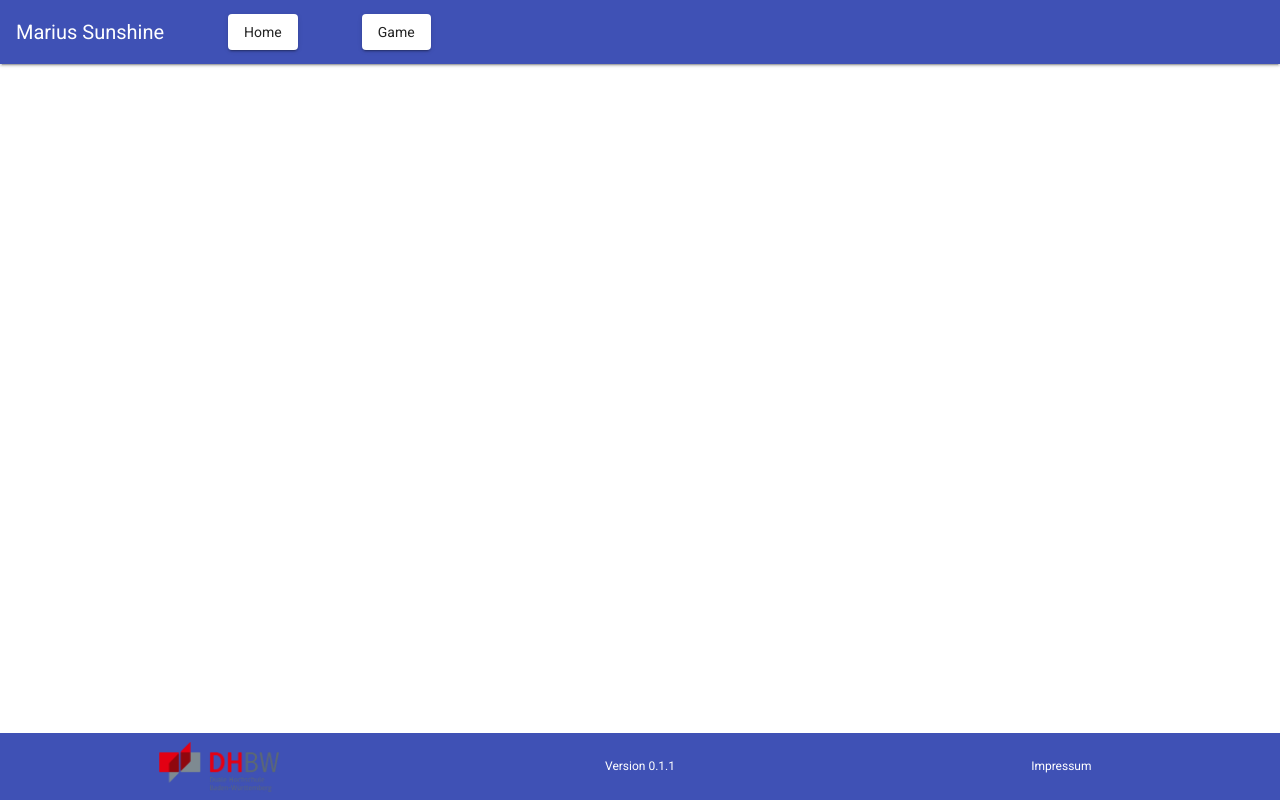
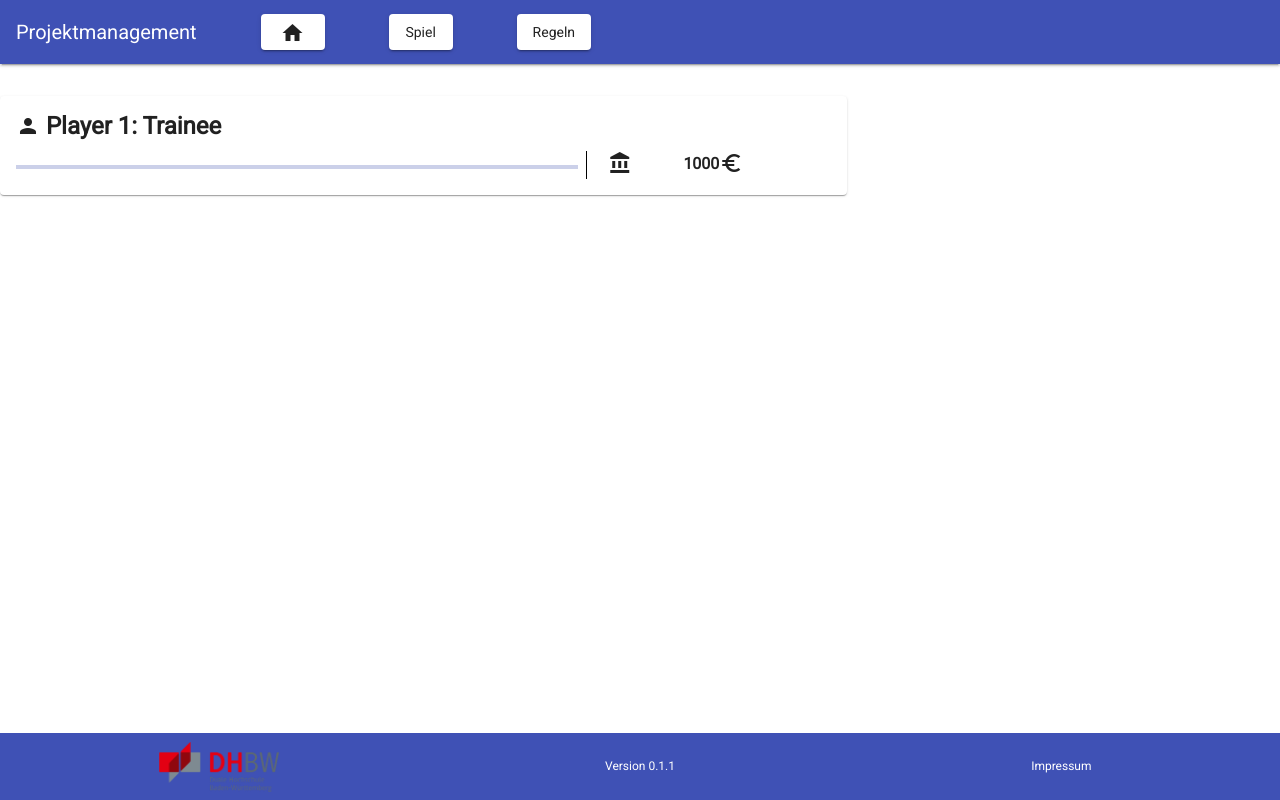
Before and after one commit to TINF17C/Project-Management-Game, an Angular app in the folder PMGame/: page /game in a window 1280 px wide. Built offline with nearby package versions, Linux system fonts and the light colour scheme.

Commit message:
Added the Card for the player view

```diff
--- a/PMGame/src/app/header/header.component.html
+++ b/PMGame/src/app/header/header.component.html
@@ -1,5 +1,6 @@
 <mat-toolbar class="mat-elevation-z2" color="primary">
-  <span>Marius Sunshine</span>
-  <button mat-raised-button class="matButton" routerLink="">Home</button>
-  <button mat-raised-button class="matButton" routerLink="/game">Game</button>
+  <span>Projektmanagement</span>
+  <button mat-raised-button class="matButton" routerLink=""><mat-icon>home</mat-icon></button>
+  <button mat-raised-button class="matButton" routerLink="/game">Spiel</button>
+  <button mat-raised-button class="matButton" routerLink="/rules">Regeln</button>
 </mat-toolbar>
--- a/PMGame/src/app/shared/player.model.ts
+++ b/PMGame/src/app/shared/player.model.ts
@@ -1,4 +1,5 @@
 export interface IPlayer {
     progress: number;
     money: number;
+    player: string;
 }
--- a/PMGame/src/app/views/game/components/player/player.component.html
+++ b/PMGame/src/app/views/game/components/player/player.component.html
@@ -1,3 +1,9 @@
-<p>
-  player works!
-</p>
+<mat-card class="player-container">
+  <div class="player-content-left">
+    <h2><mat-icon>person</mat-icon> {{ player.name }}: {{player.position}}</h2>
+    <mat-progress-bar class="palyer-progressBar"></mat-progress-bar>
+  </div>
+  <div class="player-content-right">
+    <h4 class="player-money-information"><i class="material-icons player-bank">account_balance</i>{{ player.money }}<i class="material-icons">euro_symbol</i></h4>
+  </div>
+</mat-card>
--- a/PMGame/src/app/views/game/components/player/player.component.scss
+++ b/PMGame/src/app/views/game/components/player/player.component.scss
@@ -0,0 +1,32 @@
+.player-container {
+    width: 100%;
+}
+.palyer-progressBar {
+    margin-top: 3vh;
+}
+.player-content-left {
+    width: 69%;
+    display: inline-block;
+    margin-right: 1%;
+}
+.player-content-right {
+    width: 29%;
+    height: 100%;
+    padding-left: 1%;
+    display: inline-block;
+    border-left: 1px solid black;
+}
+.player-money-information {
+    margin-bottom: 0;
+}
+.material-icons {
+    display: inline-flex;
+    align-items: center;
+    justify-content: center;
+    vertical-align: middle;
+    padding-bottom: 4px;
+}
+.player-bank {
+    margin-right: 4vw;
+    margin-left: 1vw;
+}
--- a/PMGame/src/app/views/game/components/player/player.component.ts
+++ b/PMGame/src/app/views/game/components/player/player.component.ts
@@ -1,4 +1,6 @@
 import { Component, OnInit } from '@angular/core';
+
+import { IPlayer } from '../../../../shared/player.model';
 
 @Component({
   selector: 'app-player',
@@ -7,6 +9,12 @@ import { Component, OnInit } from '@angular/core';
 })
 export class PlayerComponent implements OnInit {
   constructor() {}
+  player = {
+    'name': 'Player 1',
+    'position': 'Trainee',
+    'money': '1000'
+  };
 
   ngOnInit() {}
+
 }
--- a/PMGame/src/app/views/game/game.component.html
+++ b/PMGame/src/app/views/game/game.component.html
@@ -1,18 +1,15 @@
 <div id="main__view">
   <div id="player1">
-
+    <app-player></app-player>
   </div>
   <div id="player2">
-
   </div>
   <div id="player3">
-
   </div>
   <div id="player4">
 
   </div>
   <div id="question">
-
   </div>
   <div id="progress">
 
--- a/PMGame/src/app/views/home/components/home-menu/home-menu.component.html
+++ b/PMGame/src/app/views/home/components/home-menu/home-menu.component.html
@@ -1,8 +1,8 @@
 <div id="main__menu">
-  <h1 id="title">Game of PM!</h1>
-  <div class="subtitle">manage your life</div>
+  <h1 id="title">Spiel des PMs!</h1>
+  <div class="subtitle">Manage dein Leben</div>
 
   <div>
-    <a class="button" mat-button mat-raised-button color="primary" routerLink="/game">Start Game</a>
-    <a class="button" mat-button mat-raised-button color="primary" routerLink="/rules">Rules</a>
+    <a class="button" mat-button mat-raised-button color="primary" routerLink="/game">Los!</a>
+    <a class="button" mat-button mat-raised-button color="primary" routerLink="/rules">Regeln</a>
   </div>
--- a/PMGame/src/main.scss
+++ b/PMGame/src/main.scss
@@ -1,12 +1,10 @@
 /* You can add global styles to this file, and also import other style files */
+
 @import './app-theme';
 @import '~@angular/material/prebuilt-themes/indigo-pink.css';
 @import '~@angular/material/theming';
-
 @import url('https://fonts.googleapis.com/css?family=Roboto');
-
 // Reset
-
 body {
   padding: 0;
   margin: 0;
@@ -16,7 +14,6 @@ body {
 }
 
 // Normalizers
-
 html {
   -webkit-font-smoothing: antialiased;
   -moz-osx-font-smoothing: grayscale;
@@ -24,6 +21,7 @@ html {
 
 html * {
   border: none;
+  box-sizing: border-box;
 }
 
 h1,
@@ -40,3 +38,8 @@ a {
   text-decoration: none;
   font-weight: 500;
 }
+
+*,
+*:before :after {
+  box-sizing: inherit;
+}
```
Also changed, not shown: PMGame/src/app/material.module.ts (+14 -3 lines).
